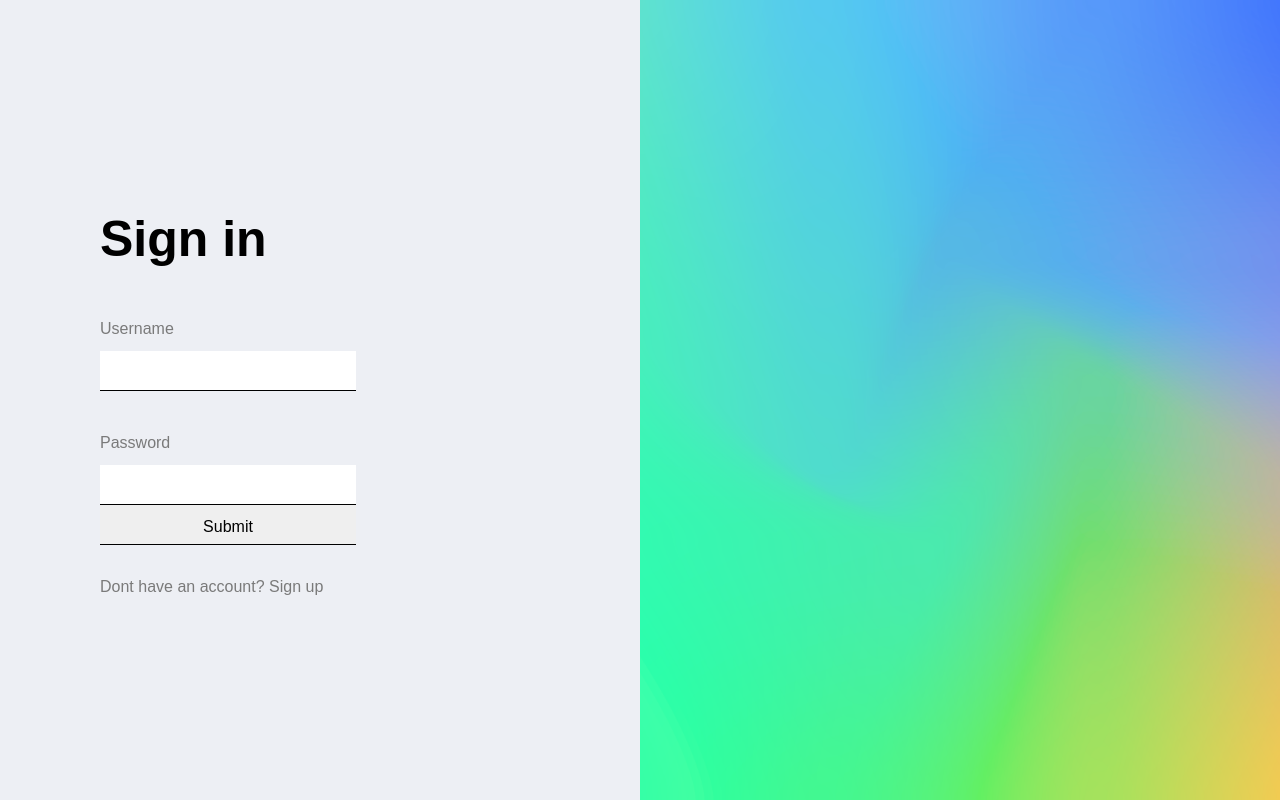
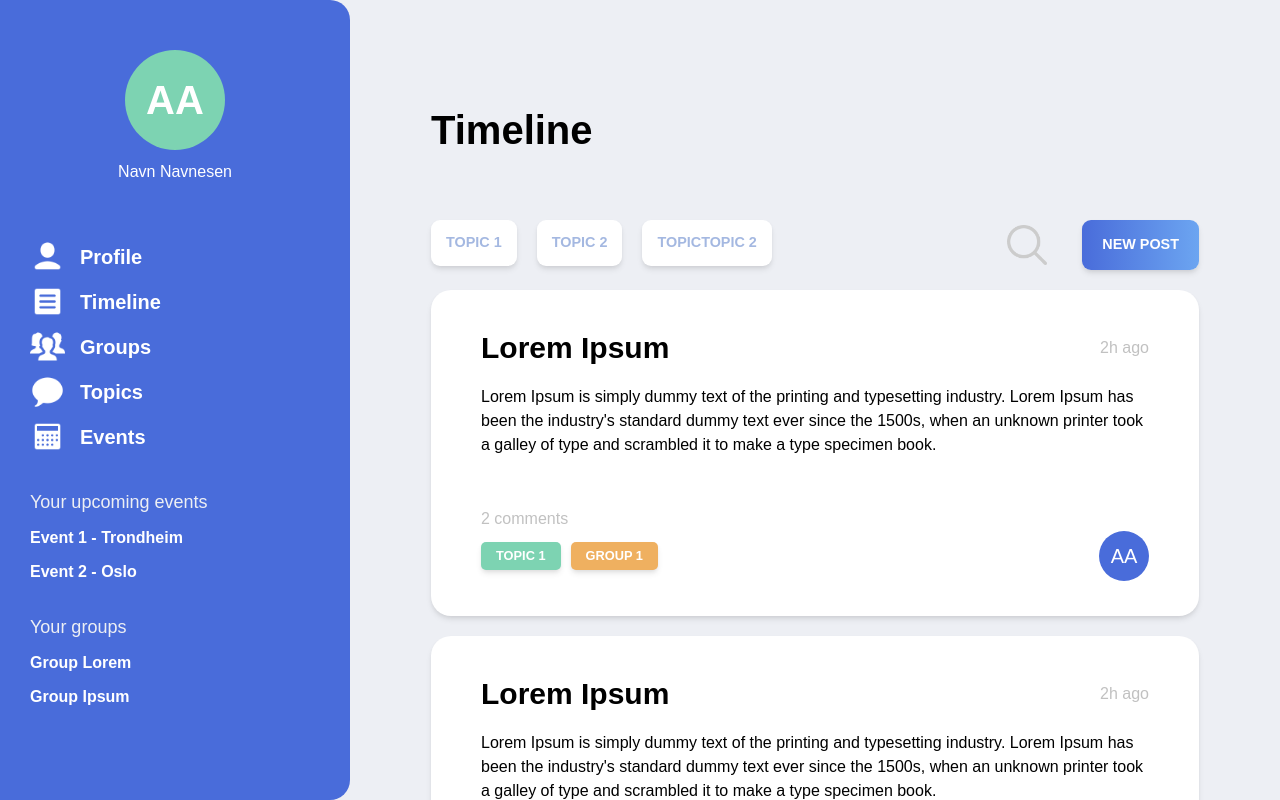
Before and after one commit to noroff-alumni-assignment-group/alumni-network, a React (Create React App) app in the folder noroff-alumni-frontend/: page / in a window 1280 px wide. Shown: the top 800 px of the page. Built offline with nearby package versions, Linux system fonts and the light colour scheme.

Commit message:
added create-post form to timeline

```diff
--- a/noroff-alumni-frontend/package.json
+++ b/noroff-alumni-frontend/package.json
@@ -7,6 +7,7 @@
     "@fortawesome/free-regular-svg-icons": "^6.3.0",
     "@fortawesome/free-solid-svg-icons": "^6.3.0",
     "@fortawesome/react-fontawesome": "^0.2.0",
+    "@reduxjs/toolkit": "^1.9.3",
     "@testing-library/jest-dom": "^5.16.5",
     "@testing-library/react": "^13.4.0",
     "@testing-library/user-event": "^13.5.0",
--- a/noroff-alumni-frontend/src/App.tsx
+++ b/noroff-alumni-frontend/src/App.tsx
@@ -21,11 +21,12 @@ function App() {
     <div className="App">
       <BrowserRouter>
 
+          {/*
       {
         !auth.access_token ?
         <Login />
         :
-        <>
+        <>*/}
         <Navbar />
         <Routes>
           <Route path="/profile" element={<Profile />} />
@@ -34,8 +35,9 @@ function App() {
           <Route path="/topics" element={<Topics />} />
           <Route path="/" element={<Timeline />}/>
         </Routes>
+            {/*
         </>
-      }
+      }*/}
 
       </BrowserRouter>
     </div>
--- a/noroff-alumni-frontend/src/components/post-form/PostForm.tsx
+++ b/noroff-alumni-frontend/src/components/post-form/PostForm.tsx
@@ -6,7 +6,8 @@ import { faEye } from "@fortawesome/free-solid-svg-icons";
 import {useAlert} from "react-alert";
 
 type PostFormTypes = {
-    editing: boolean
+    editing: boolean,
+    handler: any
 }
 
 function PostForm (props: PostFormTypes) {
@@ -91,7 +92,7 @@ function PostForm (props: PostFormTypes) {
                 <input type="text" className="input" placeholder="or create a topic..."/>
             </div>
             <div className="submit-row">
-                <button type="button" className="cancel-btn">Cancel</button>
+                <button type="button" className="cancel-btn" onClick={() => props.handler(false)}>Cancel</button>
                 <button type="button" className="activity-btn" onClick={() => handleSubmit()}>Publish</button>
             </div>
         </div>
--- a/noroff-alumni-frontend/src/pages/timeline/Timeline.tsx
+++ b/noroff-alumni-frontend/src/pages/timeline/Timeline.tsx
@@ -4,6 +4,8 @@ import Post from "../../components/post/Post";
 import search from "../../assets/icons/Search.png";
 import "./timeline.css";
 import Search from "../../components/search/Search";
+import PostForm from "../../components/post-form/PostForm";
+import Popup from "../../components/popup/Popup";
 
 interface PostData {
   title: string;
@@ -105,6 +107,9 @@ const Timeline = () => {
   // Add state variable for search field visibility
   const [showSearchField, setShowSearchField] = useState(false);
 
+  // Add state variable for post form popup visibility
+  const [showPostForm, setShowPostForm] = useState(false);
+
   // Function to handle search icon click
   const handleSearchIconClick = () => {
     setShowSearchField((prevState) => !prevState);
@@ -132,6 +137,9 @@ const Timeline = () => {
 
   return (
     <div className="timeline">
+
+      {showPostForm && <Popup child={<PostForm editing={false} handler={setShowPostForm}/>}/>}
+
       <div className="timeline-content">
         <h1>Timeline</h1>
 
@@ -168,7 +176,7 @@ const Timeline = () => {
               />
             </div>
 
-            <button className="activity-btn">NEW POST</button>
+            <button className="activity-btn" onClick={() => setShowPostForm(true)}>NEW POST</button>
           </div>
         </div>
         <div className="timeline-feed">
```
Also changed, not shown: 1 other file (tests, documents, lock files or other folders).
